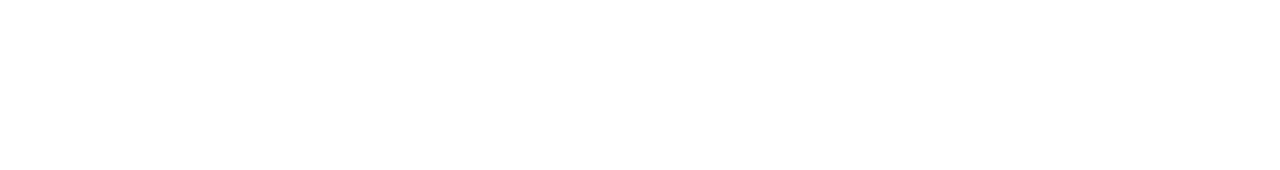
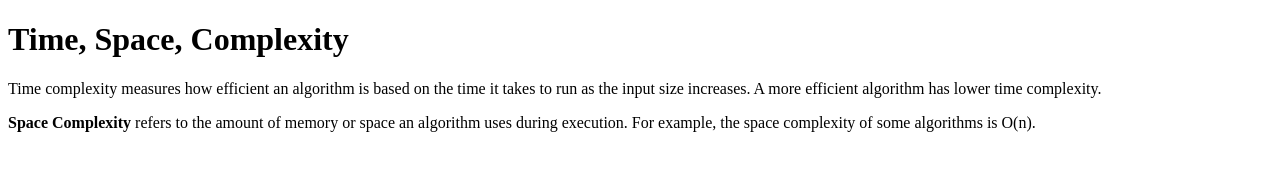
Before and after one commit to acciojob/time-and-space-complexity-Anandpsiddharth, a website: page main.html in a window 1280 px wide. Drawn offline with Linux system fonts and the light colour scheme.

Commit message:
created a submission

```diff
--- a/main.html
+++ b/main.html
@@ -10,7 +10,9 @@
 	<!-- the entire body must be written by student -->
     <script type="text/javascript" src="./script.js">
 </script>
-
+ <h1>Time, Space, Complexity</h1>
+	<p>Time complexity measures how efficient an algorithm is based on the time it takes to run as the input size increases. A more efficient algorithm has lower time complexity.</p>
+   <p><b>Space Complexity</b> refers to the amount of memory or space an algorithm uses during execution. For example, the space complexity of some algorithms is O(n).</p>
 </body>
 
 </html>
```
